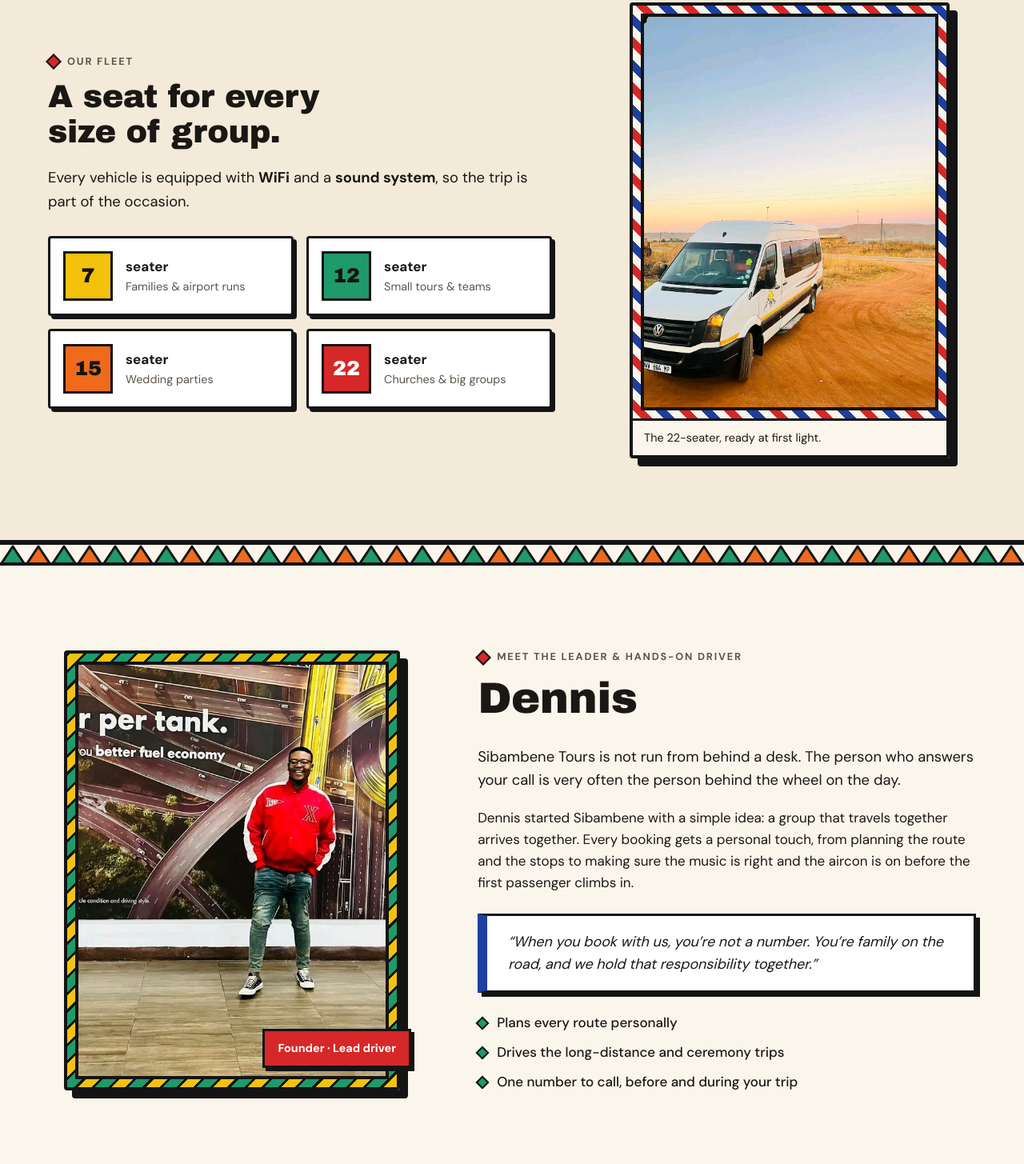
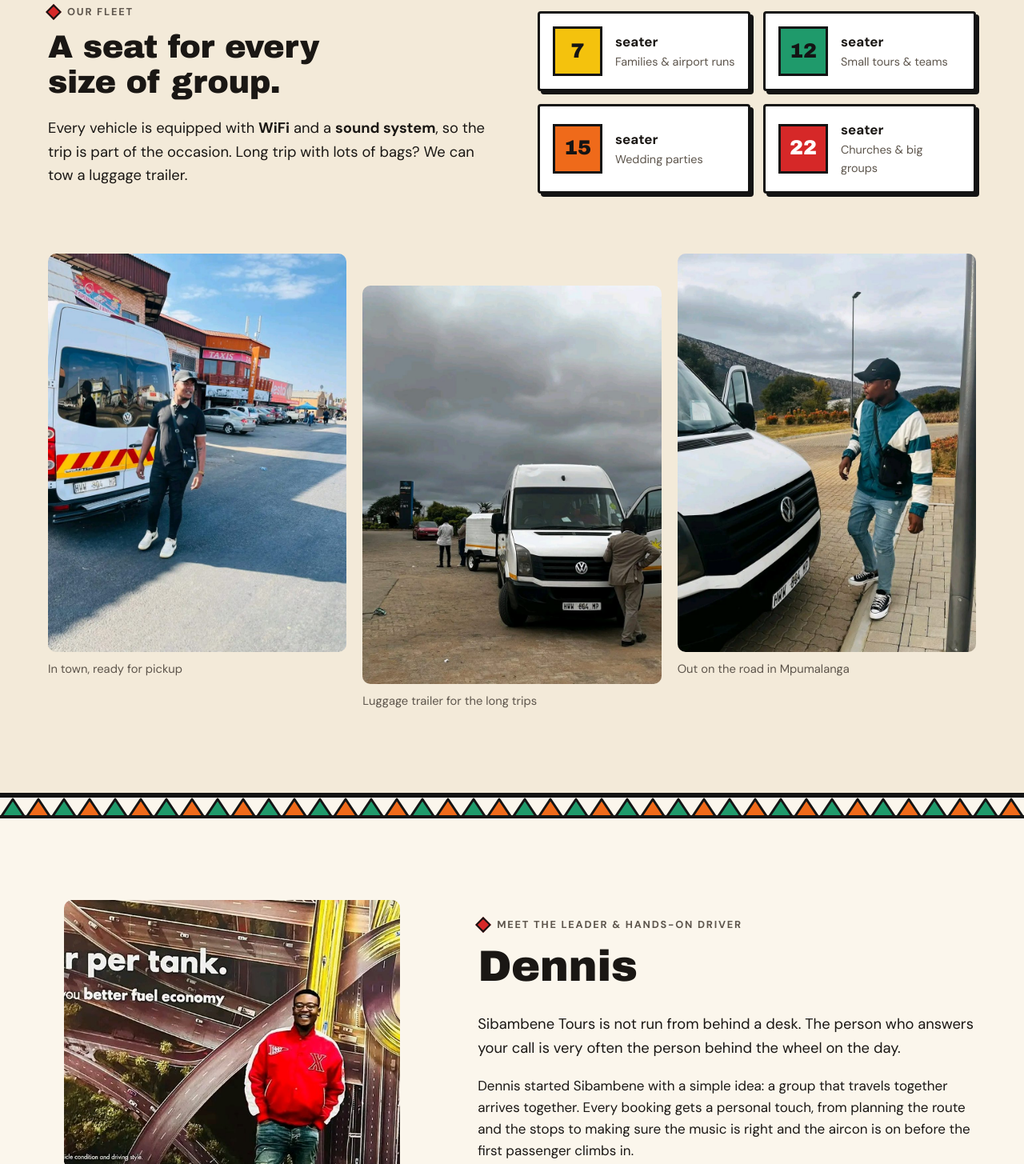
Before and after one commit to bluemondaystudios/sibambene-tours, a plain HTML site: page index.html in a window 1280 px wide. Shown: the part 1549-3004 px from the top of the page at 80% size. Drawn offline with Linux system fonts and the light colour scheme; a web font is replaced by a local one.

Commit message:
Replace fleet photo with three-photo gallery; remove photo frames
Co-Authored-By: Claude Opus 5.5 <noreply@anthropic.com>
Claude-Session: https://claude.ai/code/session_01W7enFyqw6noiib9CsV8jfe

```diff
--- a/css/style.css
+++ b/css/style.css
@@ -194,13 +194,6 @@ p { margin: 0 0 1em; }
 .hero-facts strong { font-family: var(--font-head); font-size: 1.4rem; }
 .hero-facts span { color: var(--muted); font-size: .9rem; }
 
-.panel-frame {
-  border: 4px solid var(--line); border-radius: var(--radius);
-  padding: 10px; background:
-    repeating-linear-gradient(45deg, var(--red) 0 10px, var(--ground) 10px 20px, var(--blue) 20px 30px, var(--ground) 30px 40px);
-  box-shadow: 10px 10px 0 var(--shadow);
-}
-.panel-frame img { border: 4px solid var(--line); width: 100%; object-fit: cover; }
 .hero-art { margin: 0; position: relative; justify-self: center; width: min(460px, 100%); }
 .hero-wall {
   position: relative; aspect-ratio: 1; border: 4px solid var(--line); border-radius: var(--radius);
@@ -242,8 +235,9 @@ p { margin: 0 0 1em; }
 .c-red { --c: var(--red); } .c-blue { --c: var(--blue); } .c-green { --c: var(--green); } .c-yellow { --c: var(--yellow); }
 
 /* Fleet */
-.fleet-grid { display: grid; grid-template-columns: 1.15fr .85fr; gap: clamp(32px, 5vw, 72px); align-items: center; }
-.seats { list-style: none; padding: 0; margin: 28px 0 0; display: grid; grid-template-columns: repeat(2, 1fr); gap: 16px; }
+.fleet-grid { display: grid; grid-template-columns: 1fr 1fr; gap: clamp(24px, 5vw, 64px); align-items: center; }
+.fleet-grid .seats { margin: 0; }
+.seats { list-style: none; padding: 0; display: grid; grid-template-columns: repeat(2, 1fr); gap: 16px; }
 .seats li {
   display: flex; align-items: center; gap: 16px; padding: 16px;
   background: var(--surface); border: var(--border); border-radius: var(--radius); box-shadow: 4px 4px 0 var(--shadow);
@@ -258,22 +252,19 @@ p { margin: 0 0 1em; }
 .seats li:nth-child(4) .seat-num { background: var(--red); color: #fff; }
 .seat-label { font-weight: 700; display: flex; flex-direction: column; }
 .seat-label small { font-weight: 400; color: var(--muted); font-size: .9rem; }
-.fleet-photo { margin: 0; max-width: 400px; justify-self: center; }
-.fleet-photo img { aspect-ratio: 3 / 4; object-position: 20% 80%; }
-.fleet-photo figcaption { font-size: .9rem; padding: 10px 4px 0; background: var(--ground); margin: 10px -10px -10px; border-top: var(--border); padding: 10px 14px; }
+
+/* Photo gallery: clean, unframed photos */
+.gallery { display: grid; grid-template-columns: repeat(3, 1fr); gap: 20px; margin-top: clamp(40px, 6vw, 64px); }
+.gallery figure { margin: 0; }
+.gallery img { width: 100%; aspect-ratio: 3 / 4; object-fit: cover; border-radius: 10px; }
+.gallery figure:nth-child(2) { margin-top: 40px; }
+.gallery figcaption { font-size: .92rem; color: var(--muted); margin-top: 10px; }
 
 /* Leader */
 .leader-grid { display: grid; grid-template-columns: .85fr 1.15fr; gap: clamp(32px, 6vw, 80px); align-items: center; }
-.leader-photo { margin: 0; position: relative; max-width: 420px; justify-self: center; width: 100%; }
-.leader-photo .panel-frame {
-  background: repeating-linear-gradient(-45deg, var(--yellow) 0 12px, var(--line) 12px 15px, var(--green) 15px 27px, var(--line) 27px 30px);
-}
-.leader-photo img { aspect-ratio: 3 / 4; object-position: 62% 50%; }
-.leader-tag {
-  position: absolute; right: -14px; bottom: 28px;
-  background: var(--red); color: #fff; font-weight: 700; font-size: .9rem;
-  padding: 10px 16px; border: var(--border); box-shadow: 4px 4px 0 var(--shadow);
-}
+.leader-photo { margin: 0; max-width: 420px; justify-self: center; width: 100%; }
+.leader-photo img { width: 100%; aspect-ratio: 3 / 4; object-fit: cover; object-position: 62% 50%; border-radius: 10px; }
+.leader-tag { margin-top: 12px; font-size: .92rem; color: var(--muted); }
 .leader-copy h2 { font-size: clamp(2.2rem, 5vw, 3.4rem); }
 blockquote {
   margin: 24px 0; padding: 18px 22px 18px 26px;
@@ -397,15 +388,17 @@ blockquote {
   .hero::before { width: 100%; right: -40%; opacity: .18; }
   .hero-art { width: min(380px, 88%); }
   .leader-photo { max-width: 360px; }
-  .leader-tag { right: -8px; }
   .steps { grid-template-columns: 1fr; gap: 36px; }
 }
 @media (max-width: 560px) {
   body { font-size: 1rem; }
   .brand-text small { display: none; }
-  .cards, .dest, .seats { grid-template-columns: 1fr; }
+  .cards, .dest { grid-template-columns: 1fr; }
+  .seats { gap: 12px; }
+  .seats li { flex-direction: column; align-items: flex-start; gap: 10px; padding: 14px; }
+  .gallery { display: flex; overflow-x: auto; scroll-snap-type: x mandatory; gap: 14px; margin-inline: -16px; padding: 0 16px 8px; }
+  .gallery figure { flex: 0 0 78%; scroll-snap-align: center; margin-top: 0 !important; }
   .book-form { grid-template-columns: 1fr; box-shadow: 6px 6px 0 var(--shadow); }
-  .panel-frame { box-shadow: 6px 6px 0 var(--shadow); }
   .hero-facts li { padding: 8px 14px; }
   .hero-cta .btn { flex: 1 1 100%; }
   .contact li { grid-template-columns: 92px 1fr; }
--- a/index.html
+++ b/index.html
@@ -7,7 +7,7 @@
 <meta name="description" content="Sibambene Tours: 7 to 22 seater transport for tours, ceremonies, mass gatherings and accommodation trips across Mpumalanga and beyond. WiFi and sound system on board.">
 <meta property="og:title" content="Sibambene Tours">
 <meta property="og:description" content="We hold together. Comfortable 7–22 seater transport for tours, ceremonies and big gatherings.">
-<meta property="og:image" content="assets/img/fleet-crafter.jpg">
+<meta property="og:image" content="assets/img/fleet-front.jpg">
 <meta name="theme-color" content="#141414">
 <link rel="icon" href="assets/img/logo-mark.svg" type="image/svg+xml">
 <link rel="preconnect" href="https://fonts.googleapis.com">
@@ -148,13 +148,15 @@
 
   <!-- FLEET -->
   <section class="section section-alt" id="fleet">
-    <div class="wrap fleet-grid">
+    <div class="wrap">
+      <div class="fleet-grid">
         <div>
           <header class="section-head left">
             <p class="eyebrow">Our fleet</p>
             <h2>A seat for every size of group.</h2>
           </header>
-        <p class="lead">Every vehicle is equipped with <strong>WiFi</strong> and a <strong>sound system</strong>, so the trip is part of the occasion.</p>
+          <p class="lead">Every vehicle is equipped with <strong>WiFi</strong> and a <strong>sound system</strong>, so the trip is part of the occasion. Long trip with lots of bags? We can tow a luggage trailer.</p>
+        </div>
         <ul class="seats" role="list">
           <li><span class="seat-num">7</span><span class="seat-label">seater<small>Families &amp; airport runs</small></span></li>
           <li><span class="seat-num">12</span><span class="seat-label">seater<small>Small tours &amp; teams</small></span></li>
@@ -162,10 +164,20 @@
           <li><span class="seat-num">22</span><span class="seat-label">seater<small>Churches &amp; big groups</small></span></li>
         </ul>
       </div>
-      <figure class="fleet-photo panel-frame">
-        <img src="assets/img/fleet-crafter.jpg" alt="Sibambene Tours 22-seater minibus" width="1070" height="1427" loading="lazy">
-        <figcaption>The 22-seater, ready at first light.</figcaption>
+      <div class="gallery">
+        <figure>
+          <img src="assets/img/fleet-town.jpg" alt="Dennis standing beside the white Sibambene Tours VW Crafter in town" width="900" height="1200" loading="lazy">
+          <figcaption>In town, ready for pickup</figcaption>
         </figure>
+        <figure>
+          <img src="assets/img/fleet-front.jpg" alt="The Sibambene Tours VW Crafter with a luggage trailer at a fuel stop under a stormy sky" width="900" height="1200" loading="lazy">
+          <figcaption>Luggage trailer for the long trips</figcaption>
+        </figure>
+        <figure>
+          <img src="assets/img/fleet-mountains.jpg" alt="Dennis walking past the front of the Sibambene Tours VW Crafter with mountains behind" width="900" height="1200" loading="lazy">
+          <figcaption>Out on the road in Mpumalanga</figcaption>
+        </figure>
+      </div>
     </div>
   </section>
 
@@ -175,10 +187,8 @@
   <section class="section" id="leader">
     <div class="wrap leader-grid">
       <figure class="leader-photo">
-        <div class="panel-frame">
         <img src="assets/img/leader.jpg" alt="Dennis, founder and lead driver of Sibambene Tours, smiling in a red jacket" width="600" height="800">
-        </div>
-        <span class="leader-tag">Founder · Lead driver</span>
+        <figcaption class="leader-tag">Founder · Lead driver</figcaption>
       </figure>
       <div class="leader-copy">
         <p class="eyebrow">Meet the leader &amp; hands-on driver</p>
```
Also changed, not shown: assets/img/fleet-crafter.jpg (deleted), assets/img/fleet-front.jpg (added), assets/img/fleet-mountains.jpg (added), assets/img/fleet-town.jpg (added). Lines whose indentation alone changed are shown as unchanged.
